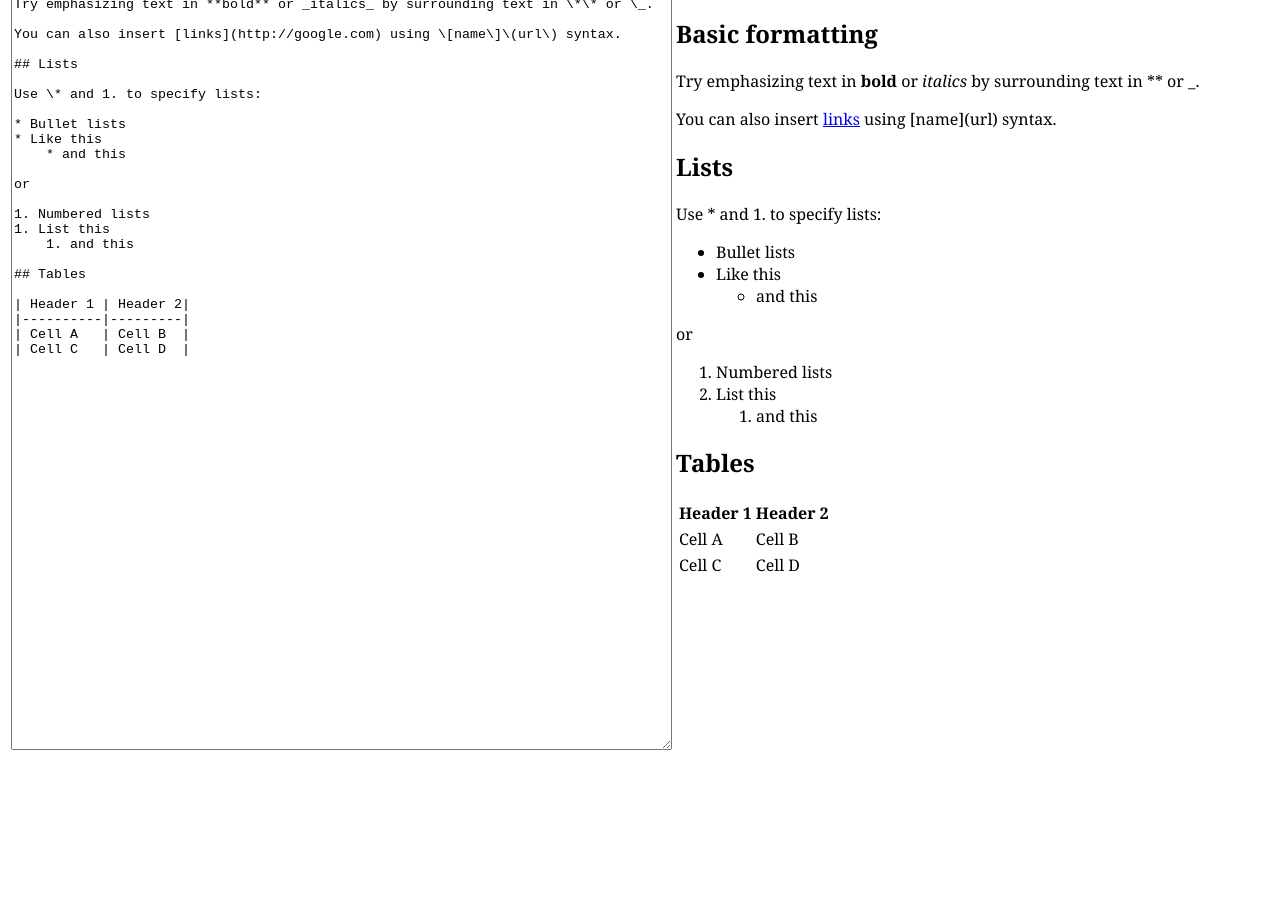
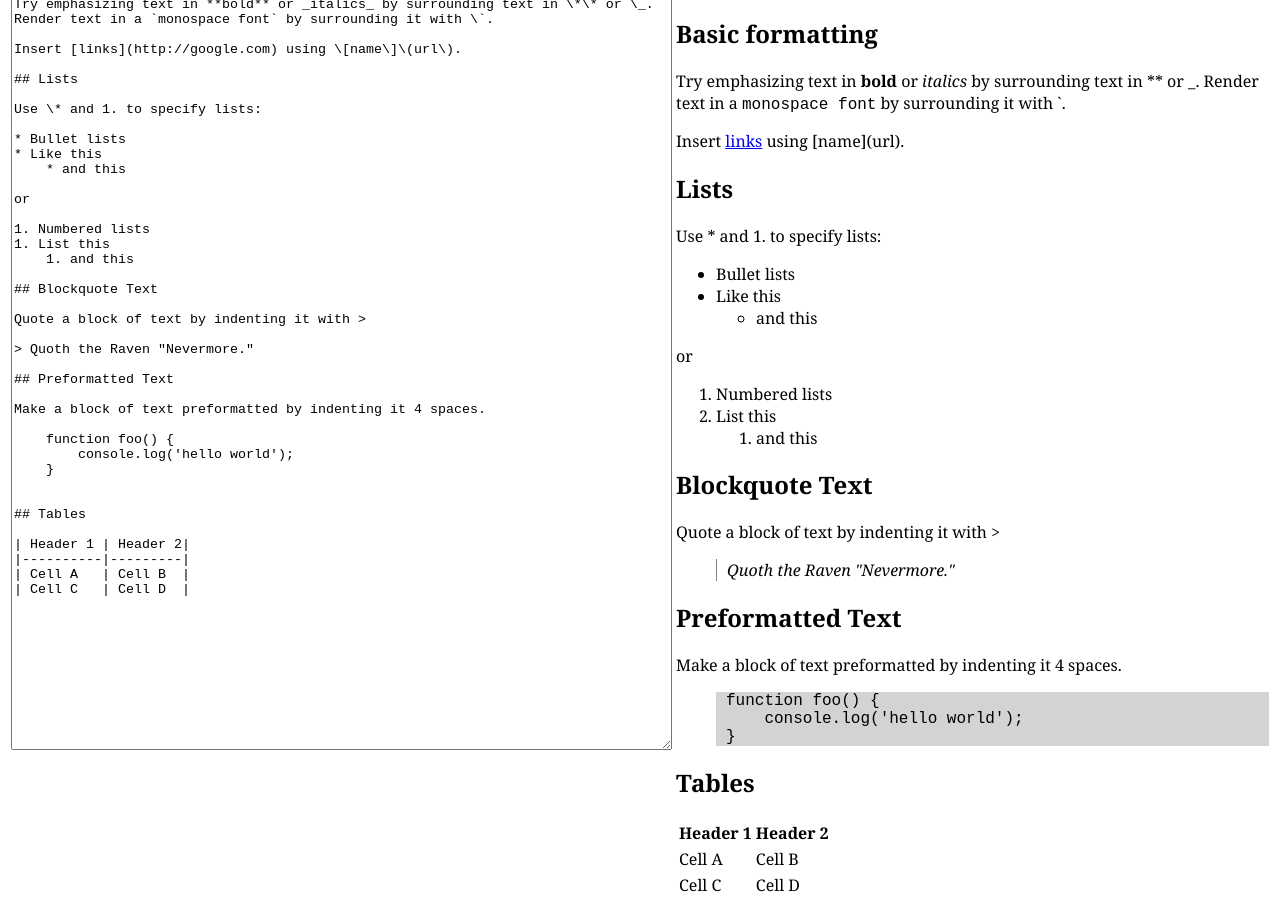
Before and after one commit to moof2k/angular-wysimd, a website: page index.html in a window 1280 px wide. Shown: the part 189-1099 px from the top of the page. Before the commit the page ends 954 px from the top, so only its background shows below. Drawn offline with nearby package versions, Linux system fonts and the light colour scheme.

Commit message:
More examples

```diff
--- a/index.html
+++ b/index.html
@@ -24,6 +24,16 @@
         wysimd:focus {
             outline: 0 none;
         }
+        blockquote {
+            border-left: 1px solid gray;
+            padding-left: 10px;
+            font-style: italic;
+        }
+        pre {
+            margin-left: 40px;
+            padding-left: 10px;
+            background-color: lightgrey;
+        }
     </style>
 </head>
 <body ng-controller="MyController">
@@ -47,9 +57,9 @@ ngModel storing [Markdown](https://daringfireball.net/projects/markdown/).
 
 ## Basic formatting
 
-Try emphasizing text in **bold** or _italics_ by surrounding text in \*\* or \_.
+Try emphasizing text in **bold** or _italics_ by surrounding text in \*\* or \_. Render text in a `monospace font` by surrounding it with \`.
 
-You can also insert [links](http://google.com) using \[name\]\(url\) syntax.
+Insert [links](http://google.com) using \[name\]\(url\).
 
 ## Lists
 
@@ -65,6 +75,21 @@ or
 1. List this
     1. and this
 
+## Blockquote Text
+
+Quote a block of text by indenting it with >
+
+> Quoth the Raven "Nevermore."
+
+## Preformatted Text
+
+Make a block of text preformatted by indenting it 4 spaces.
+
+    function foo() {
+        console.log('hello world');
+    }
+
+
 ## Tables
 
 | Header 1 | Header 2|
@@ -72,7 +97,7 @@ or
 | Cell A   | Cell B  |
 | Cell C   | Cell D  |
 
-            </textarea>
+</textarea>
         </td>
         <td valign=top>
             <input type="checkbox" ng-model="editable">Editable</input>
```
